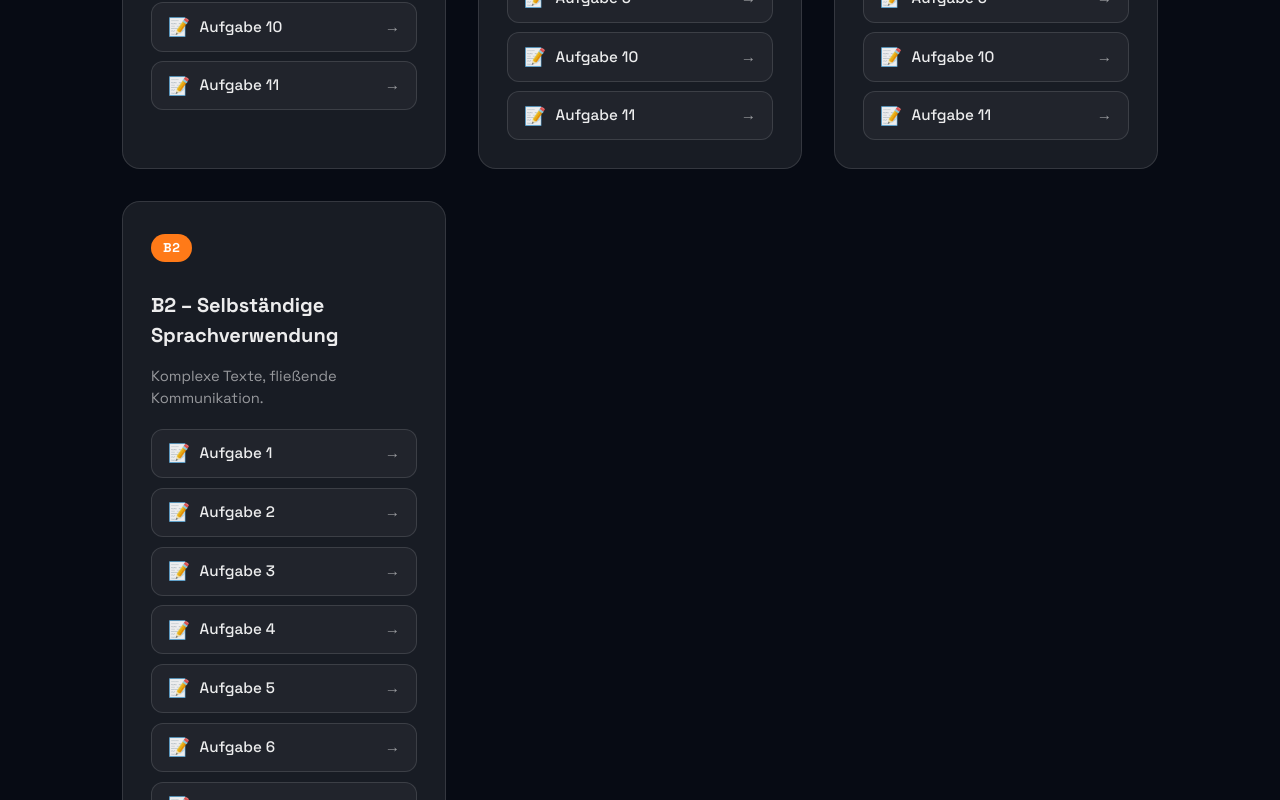
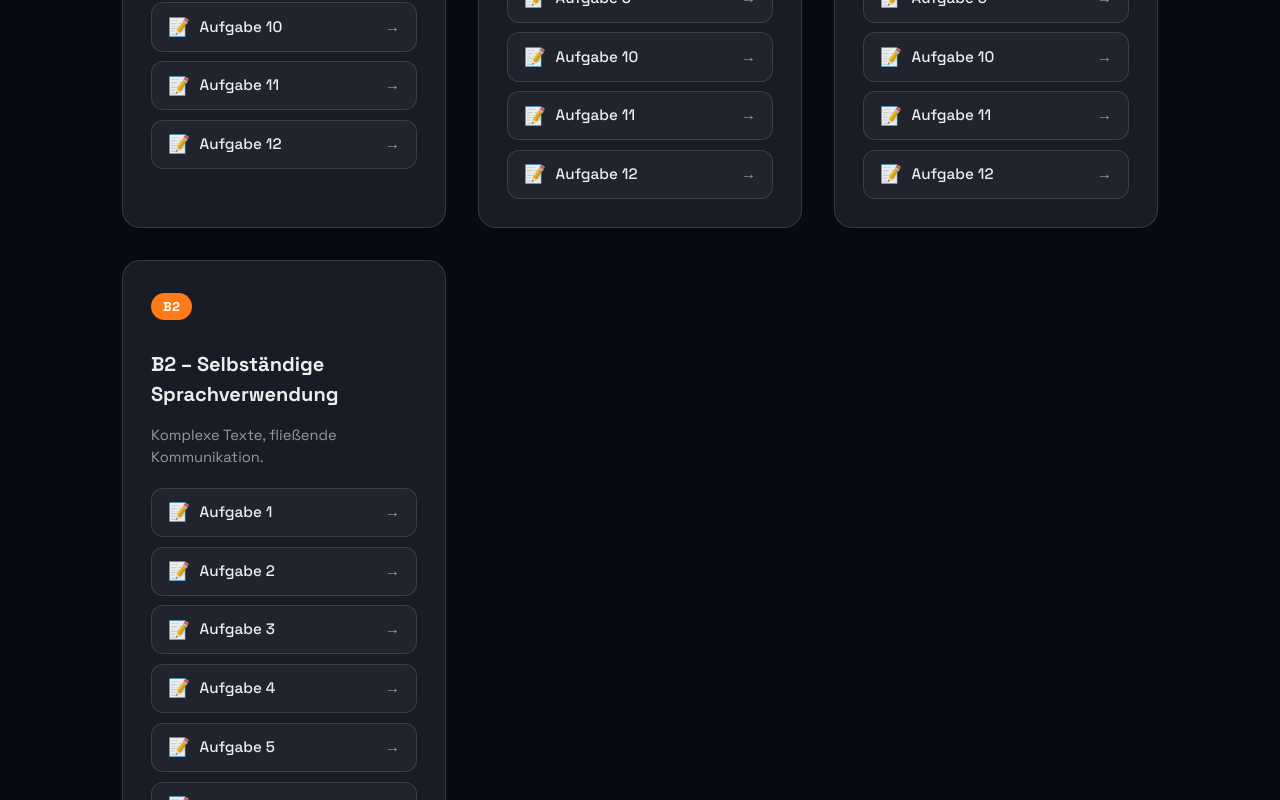
Before and after one commit to mostafakanaan/Personal_Portfolio, a React (Vite) app: page /DfA/Aufgaben in a window 1280 px wide. Shown: the part 1020-1820 px from the top of the page. Built offline with nearby package versions, Linux system fonts and the light colour scheme.

Commit message:
feat: add Aufgabe 12 to overview

```diff
--- a/src/data/aufgaben.js
+++ b/src/data/aufgaben.js
@@ -21,6 +21,7 @@ export const levels = [
       { number: 9, title: "Aufgabe 9", link: "/DfA/Aufgaben/9" },
       { number: 10, title: "Aufgabe 10", link: "/DfA/Aufgaben/10" },
       { number: 11, title: "Aufgabe 11", link: "/DfA/Aufgaben/11" },
+      { number: 12, title: "Aufgabe 12", link: "/DfA/Aufgaben/12" },
     ],
   },
   {
@@ -40,6 +41,7 @@ export const levels = [
       { number: 9, title: "Aufgabe 9", link: "/DfA/Aufgaben/9" },
       { number: 10, title: "Aufgabe 10", link: "/DfA/Aufgaben/10" },
       { number: 11, title: "Aufgabe 11", link: "/DfA/Aufgaben/11" },
+      { number: 12, title: "Aufgabe 12", link: "/DfA/Aufgaben/12" },
     ],
   },
   {
@@ -59,6 +61,7 @@ export const levels = [
       { number: 9, title: "Aufgabe 9", link: "/DfA/Aufgaben/9" },
       { number: 10, title: "Aufgabe 10", link: "/DfA/Aufgaben/10" },
       { number: 11, title: "Aufgabe 11", link: "/DfA/Aufgaben/11" },
+      { number: 12, title: "Aufgabe 12", link: "/DfA/Aufgaben/12" },
     ],
   },
   {
@@ -78,6 +81,7 @@ export const levels = [
       { number: 9, title: "Aufgabe 9", link: "/DfA/Aufgaben/9" },
       { number: 10, title: "Aufgabe 10", link: "/DfA/Aufgaben/10" },
       { number: 11, title: "Aufgabe 11", link: "/DfA/Aufgaben/11" },
+      { number: 12, title: "Aufgabe 12", link: "/DfA/Aufgaben/12" },
     ],
   },
 ];
```
